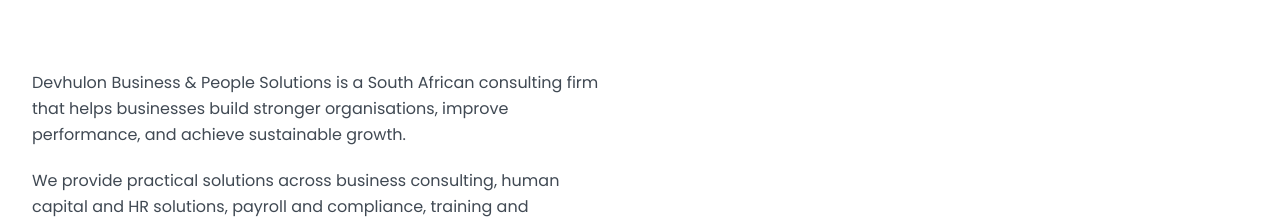
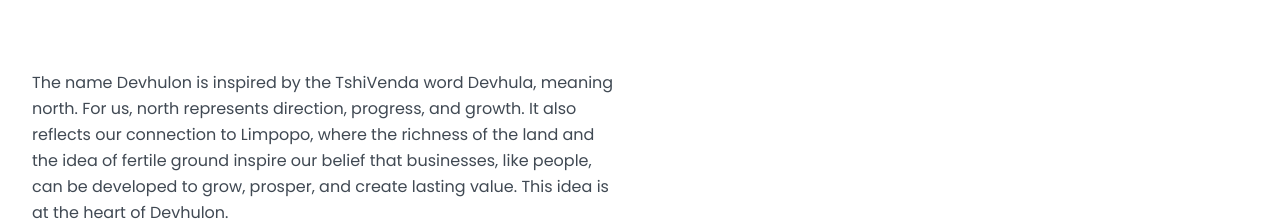
Before and after one commit to Shaun2003/DEVHULON, a Next.js app: page /about in a window 1280 px wide. Shown: the part 575-798 px from the top of the page. Built offline with nearby package versions, Linux system fonts and the light colour scheme; no server answers.

Commit message:
Enhance about page with Devhulon name explanation
Added a paragraph explaining the inspiration behind the name Devhulon and its significance.

```diff
--- a/app/about/page.tsx
+++ b/app/about/page.tsx
@@ -24,6 +24,11 @@ export default function AboutPage() {
       <section className="mx-auto max-w-7xl px-4 py-20 sm:px-6 lg:px-8">
         <div className="grid items-center gap-12 lg:grid-cols-2">
           <div className="space-y-5 text-base leading-relaxed text-foreground/80">
+            <p>
+              The name Devhulon is inspired by the TshiVenda word Devhula, meaning north.
+              For us, north represents direction, progress, and growth. It also reflects our connection to Limpopo, where the richness of the land and the idea of fertile ground inspire our belief that businesses, like people, can be developed to grow, prosper, and create lasting value.
+              This idea is at the heart of Devhulon.
+            </p>
             <p>
               Devhulon Business &amp; People Solutions is a South African consulting firm that helps
               businesses build stronger organisations, improve performance, and achieve sustainable
```
